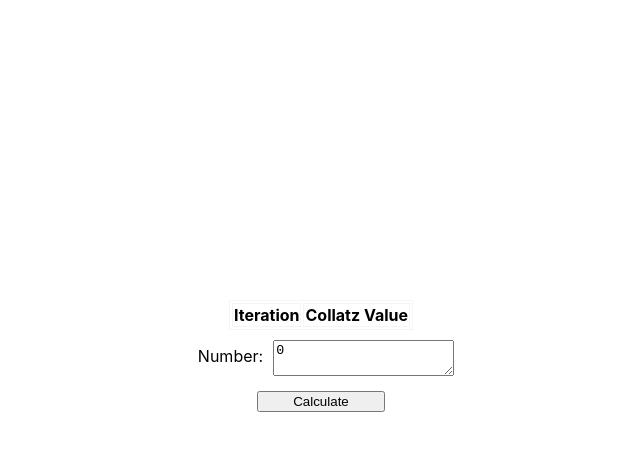
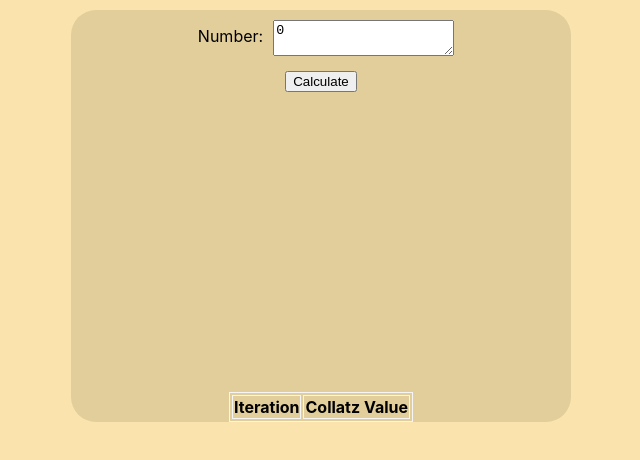
Before and after one commit to d-val-r/Collatz-Conjecture, a React (Create React App) app: page / in a window 1280 px wide. Shown: the top 460 px of the page, without its empty margins (319-959 px from the left). Built offline with nearby package versions, Linux system fonts and the light colour scheme.

Commit message:
style main page's color theme

```diff
--- a/src/App.css
+++ b/src/App.css
@@ -36,3 +36,11 @@
     transform: rotate(360deg);
   }
 }
+
+.container {
+  background-color: #e2ce9b;
+  display: inline-block;
+  margin-top: 10px;
+  margin-bottom: 10px;
+  border-radius: 25px;
+}
--- a/src/App.js
+++ b/src/App.js
@@ -9,13 +9,14 @@ function App() {
 
   const [data, setData] = useState([]);
 
-
   return (
-    <>
-      <GraphComponent data={data} />
-      <TableComponent data={data} />
-      <CollatzCalculator setData={setData}/>
-    </>
+    <div className="App">
+      <div className="container">
+        <CollatzCalculator setData={setData}/>
+        <GraphComponent data={data} />
+        <TableComponent data={data} />
+      </div>
+    </div>
   );
 }
 
--- a/src/components/GraphComponent.js
+++ b/src/components/GraphComponent.js
@@ -8,7 +8,7 @@ const GraphComponent = ({data}) => {
 
     return (
         <div id="graph-component">
-        <XYPlot height={300} width={300}>
+        <XYPlot height={300} width={500}>
             <VerticalGridLines />
             <HorizontalGridLines />
             <XAxis />
--- a/src/css/CollatzCalculator.css
+++ b/src/css/CollatzCalculator.css
@@ -13,7 +13,3 @@
     vertical-align: middle;
     margin-left: 10px;
 }
-
-#user-input-component button {
-    width: 10%;
-}
--- a/src/index.css
+++ b/src/index.css
@@ -5,6 +5,8 @@ body {
     sans-serif;
   -webkit-font-smoothing: antialiased;
   -moz-osx-font-smoothing: grayscale;
+
+  background-color:#FAE3AD;
 }
 
 code {
```
